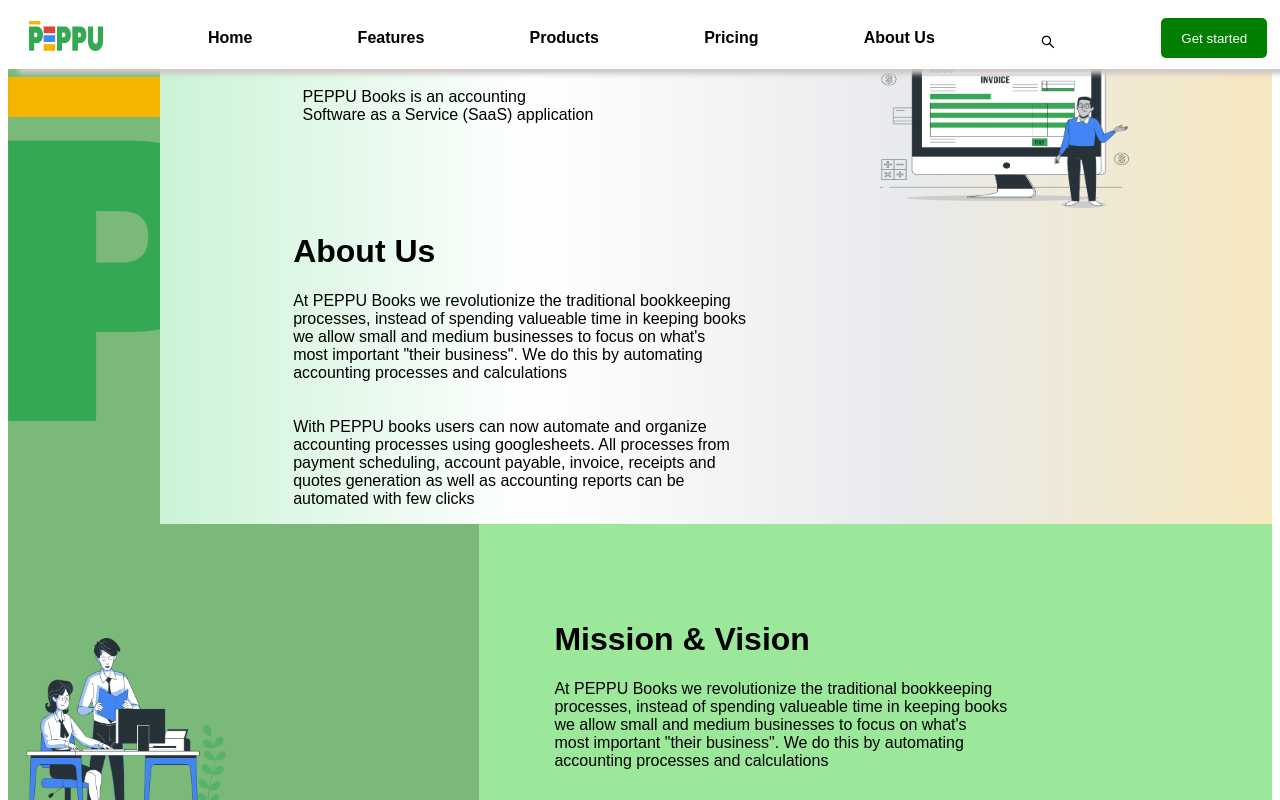
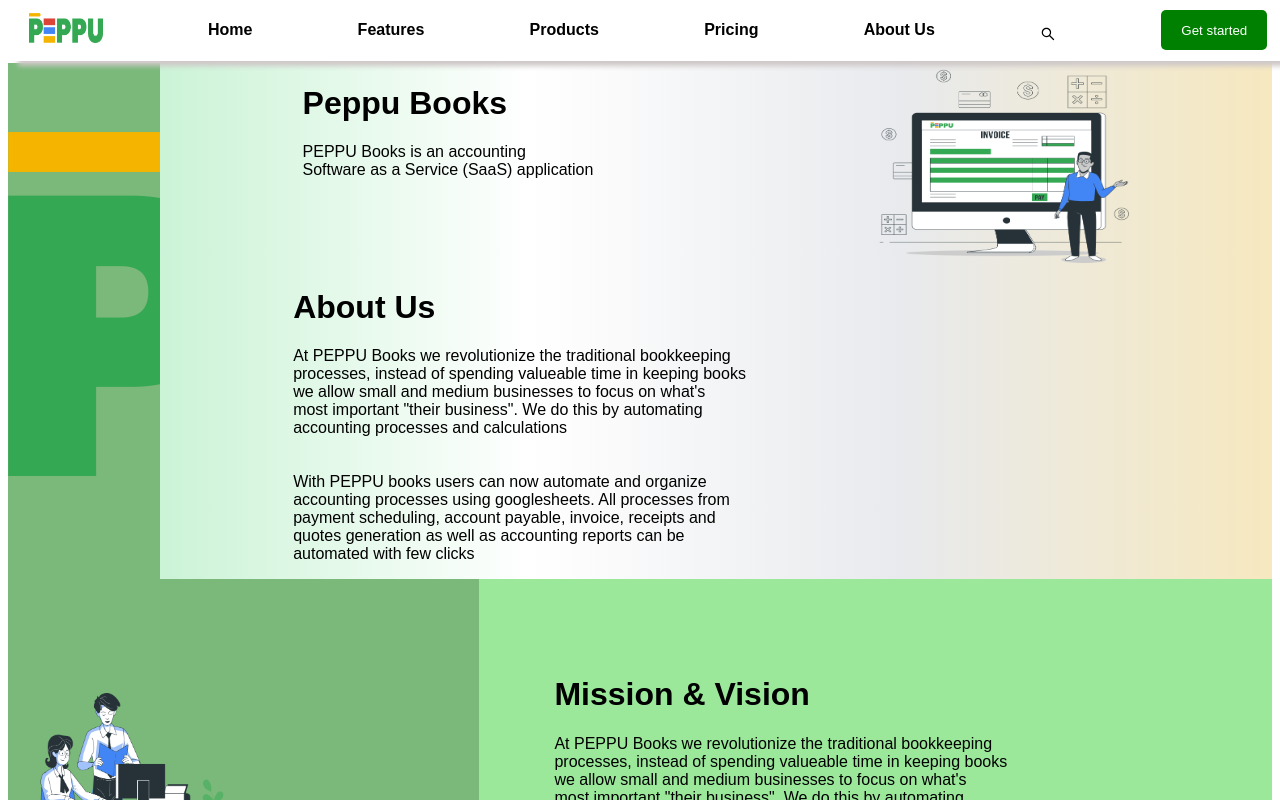
Before and after one commit to Peppu-Group/Peppu-books-frontend, a React (Vite) app: page /about in a window 1280 px wide. Shown: the top 800 px of the page. Built offline with nearby package versions, Linux system fonts and the light colour scheme.

Commit message:
added margin for the about page and also remove the top margin fot the navbar

```diff
--- a/src/App.css
+++ b/src/App.css
@@ -19,6 +19,7 @@
     display: flex;
     flex-direction: row;
     gap: 5%;
+    top: 0;
     justify-content: space-around;
     margin-bottom: 1%;
     box-shadow:10px 5px 5px rgb(206, 199, 199) ;
@@ -356,6 +357,7 @@
 /* About page style*/
 
 .about-header{
+    margin-top: 5%;
     background-image: url("../src/assets/IMG_2430.png");
     background-repeat: no-repeat;
     height: 100vh;
```
